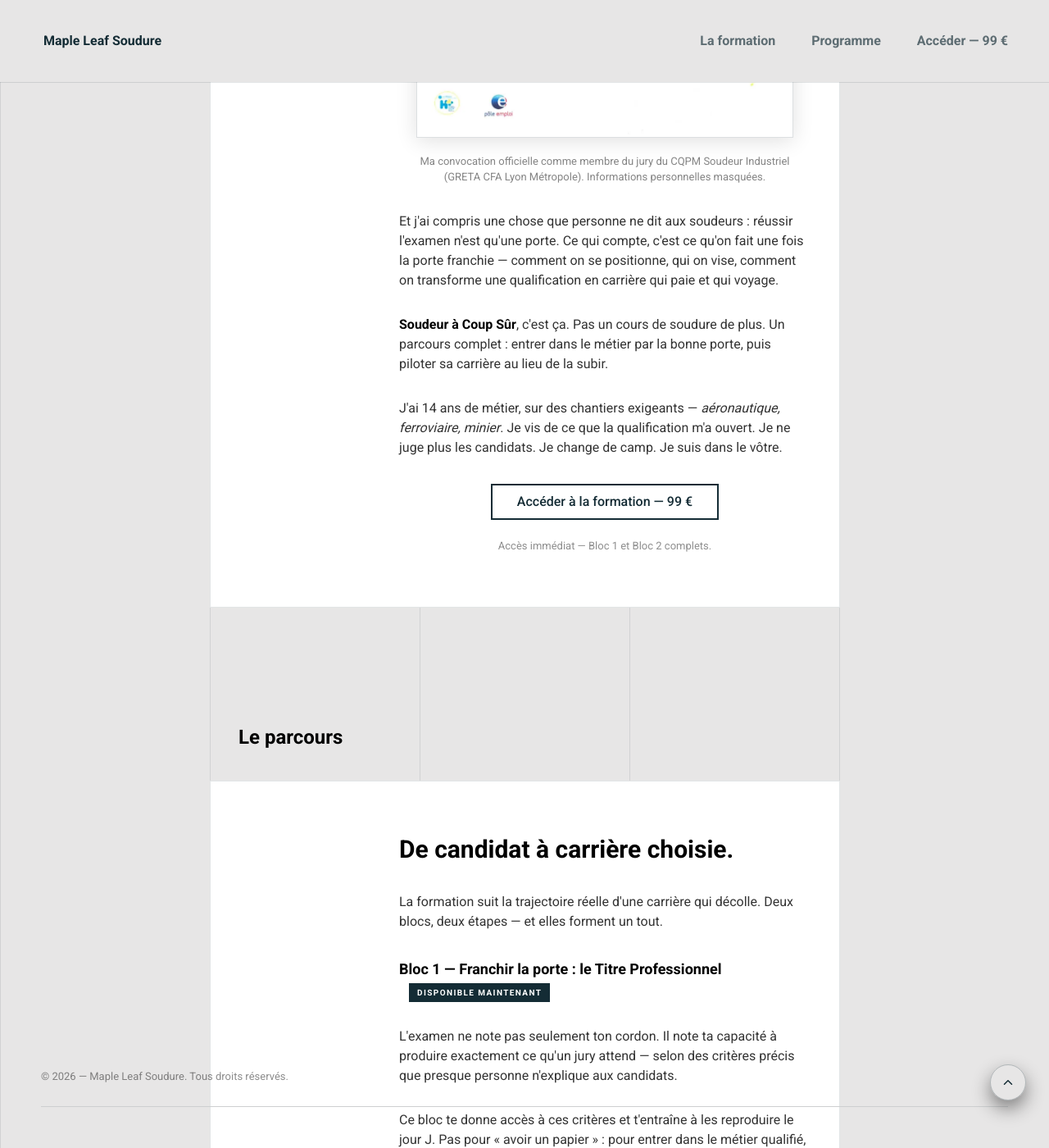
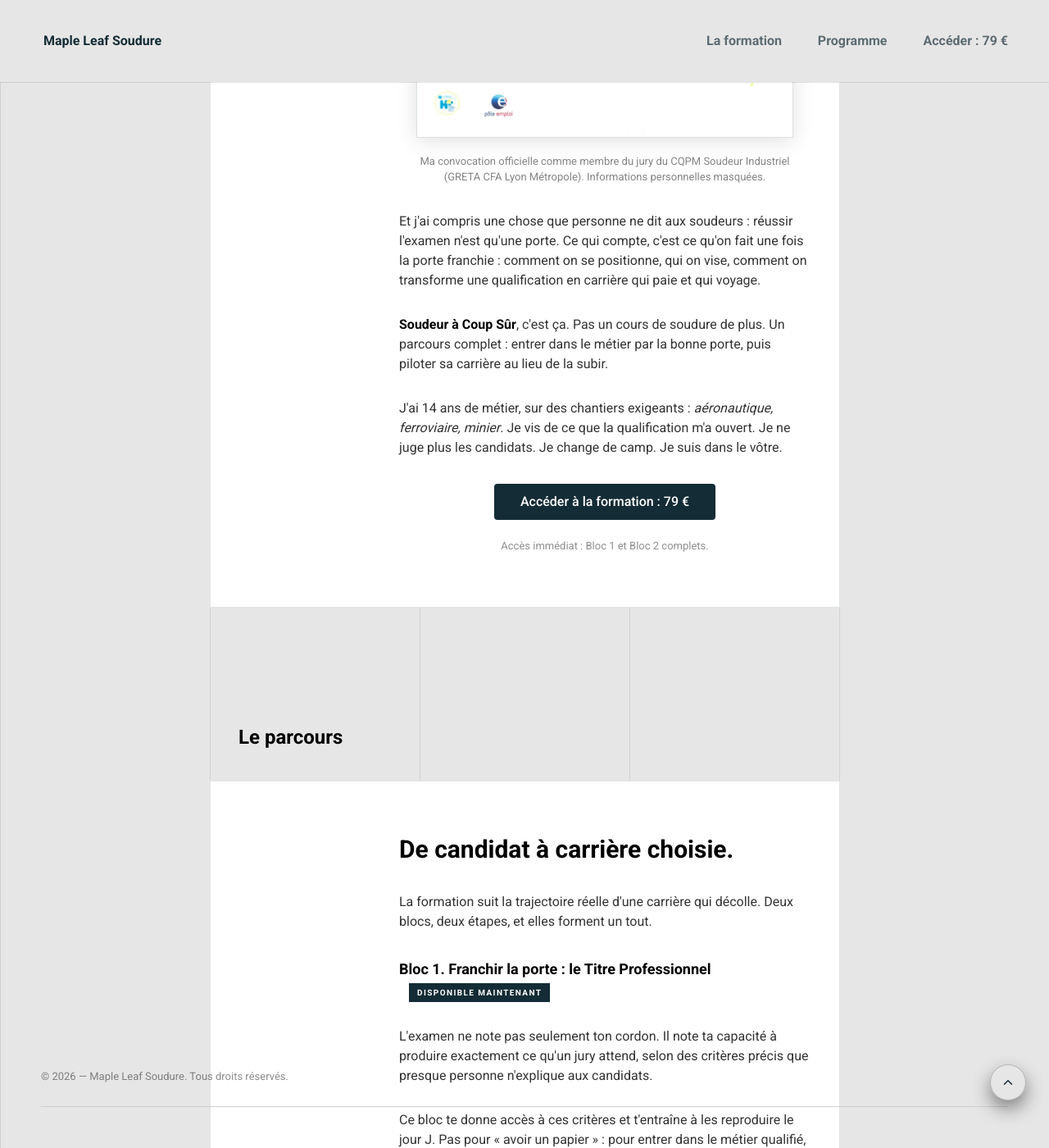
Before and after one commit to wallidguergour/mapleleafpress, a Jekyll site: the page sacsaero/index.html, which Jekyll copies as it is, in a window 1280 px wide and 1400 px high, scrolled down 4702 px. Shown: the whole window at 82% size. Built offline with Jekyll 4.4.1, drawn with Linux system fonts in a browser that asks for light colours; nearby versions of some CDN libraries; library files that are not in the unit come from our copies; some of the changed text lies outside the part shown.

Commit message:
feat: boutons solides, prix 79euro sacsaero, ponctuation sans tiret cadratin
Etape 2 — /sacsaero/ prix corriges
- 4 boutons + nav : 99 EUR -> 79 EUR (prix apres remise AERO)
- Bloc cvio-price : 99 EUR barre + 79 EUR + label 'Prix avec code AERO'
- Mention date 1er septembre 2026 et 149 EUR supprimees

Etape 3 — bloc prix /soudeur-a-coup-sur/
- Date et passage a 149 EUR conserves (page principale, non modifiee)

Etape 4 — boutons d'achat fond plein (custom.css, les deux pages)
- a.btn[data-gumroad-overlay-checkout] : fond var(--teal), texte blanc, border-radius 4px
- Hover : #1c3f50 (teal eclairci)
- :focus-visible : outline teal / outline blanc sur fond sombre
- .cvio-price__original : barre, opacite 0.45, font-size 22px
- Suppression style inline color/border-color sur boutons Gumroad section cvio-dark

Etape 5 — tirets cadratins (les deux pages)
- 24 occurrences remplacees par virgule ou deux-points selon contexte
- Head, alt, commentaires HTML conserves intacts
- Bloc 1/Bloc 2 : tiret -> point pour eviter double deux-points

Co-Authored-By: Claude Sonnet 4.6 <noreply@anthropic.com>

```diff
--- a/css/custom.css
+++ b/css/custom.css
@@ -215,6 +215,32 @@ a.btn:hover,
   color: #fff;
 }
 
+/* Boutons d'achat Gumroad — fond plein */
+a.btn[data-gumroad-overlay-checkout],
+.section.cvio-dark a.btn[data-gumroad-overlay-checkout] {
+  background: var(--teal);
+  color: #fff;
+  border-color: var(--teal);
+  border-radius: 4px;
+}
+
+a.btn[data-gumroad-overlay-checkout]:hover,
+.section.cvio-dark a.btn[data-gumroad-overlay-checkout]:hover {
+  background: #1c3f50;
+  border-color: #1c3f50;
+  color: #fff;
+}
+
+a.btn[data-gumroad-overlay-checkout]:focus-visible {
+  outline: 3px solid var(--teal);
+  outline-offset: 4px;
+}
+
+.section.cvio-dark a.btn[data-gumroad-overlay-checkout]:focus-visible {
+  outline: 3px solid rgba(255, 255, 255, 0.8);
+  outline-offset: 4px;
+}
+
 /* ================================================
    FOOTER
 ================================================ */
@@ -349,6 +375,15 @@ a.btn:hover,
 
 .cvio-price__future strong {
   color: var(--text-dark);
+}
+
+/* Prix barré — version avec remise */
+.cvio-price__original {
+  display: block;
+  font-size: 22px;
+  text-decoration: line-through;
+  opacity: 0.45;
+  margin-bottom: -4px;
 }
 
 /* Grand bouton CTA — height:auto obligatoire (border-box + height:44px du template) */
--- a/sacsaero/index.html
+++ b/sacsaero/index.html
@@ -138,7 +138,7 @@
               <ul class="menu">
                 <li class="menu-item"><a href="#section-vsl">La formation</a></li>
                 <li class="menu-item"><a href="#section-programme">Programme</a></li>
-                <li class="menu-item"><a href="#section-cta">Accéder — 99 €</a></li>
+                <li class="menu-item"><a href="#section-cta">Accéder : 79 €</a></li>
               </ul>
             </div>
           </div>
@@ -181,7 +181,7 @@
         >
 
         <p style="font-size:12px;font-weight:700;letter-spacing:0.16em;text-transform:uppercase;color:rgba(255,255,255,0.6);margin:32px 0 16px;">
-          Formation soudage — du Titre Professionnel à la carrière
+          Formation soudage, du Titre Professionnel à la carrière
         </p>
 
         <h1 class="h-title">
@@ -194,7 +194,7 @@
 
         <p style="font-size:16px;font-weight:600;line-height:1.7;color:#ffffff;max-width:560px;margin:20px auto 32px;">
           La soudure peut te bloquer à vie dans un poste qui ne mène nulle part. Ou t'ouvrir
-          une carrière qui paie vraiment, ici comme à l'étranger. La différence ne tient pas au talent —
+          une carrière qui paie vraiment, ici comme à l'étranger. La différence ne tient pas au talent,
           elle tient à ce qu'on ne t'a jamais expliqué.
         </p>
 
@@ -232,7 +232,7 @@
       <div style="text-align:center;margin-top:8px;">
         <a href="https://mapleleafwelding.gumroad.com/l/mtmqyo/AERO" class="btn hover-animated" data-gumroad-overlay-checkout="true">
           <span class="circle"></span>
-          <span class="lnk">Accéder à la formation — 99 €</span>
+          <span class="lnk">Accéder à la formation : 79 €</span>
         </a>
         <p style="font-size:13px;opacity:0.55;margin-top:12px;">Déjà convaincu ? Tu peux commencer aujourd'hui.</p>
       </div>
@@ -261,7 +261,7 @@
       </p>
 
       <p>
-        Le problème, c'est qu'on t'a vendu la soudure comme un métier — jamais comme une carrière.
+        Le problème, c'est qu'on t'a vendu la soudure comme un métier, jamais comme une carrière.
         Personne ne t'a montré la différence entre les deux. Alors la plupart des soudeurs finissent
         au même endroit :
       </p>
@@ -269,7 +269,7 @@
       <ul>
         <li>Un poste qui occupe les journées mais ne mène nulle part.</li>
         <li>Une rémunération qui stagne, parce qu'aucune compétence rare ne la tire vers le haut.</li>
-        <li>Une boîte qu'on subit, parce qu'on ne sait pas qu'on pourrait viser mieux — ni comment.</li>
+        <li>Une boîte qu'on subit, parce qu'on ne sait pas qu'on pourrait viser mieux, ni comment.</li>
       </ul>
 
      <p>
@@ -285,7 +285,7 @@
 
       <p>
         Ce n'est pas une question de talent. Des soudeurs très bons restent coincés. C'est une question
-        de <strong>trajectoire</strong> — et une trajectoire, ça se pilote.
+        de <strong>trajectoire</strong>, et une trajectoire, ça se pilote.
       </p>
 
     </div>
@@ -308,14 +308,14 @@
       </h2>
 
       <p>
-        On croit qu'attendre, « voir plus tard », rester où on est — ça ne coûte rien. C'est faux.
+        On croit qu'attendre, « voir plus tard », rester où on est : ça ne coûte rien. C'est faux.
         Ça coûte. Simplement, le coût est invisible : il s'étale sur toute une vie de travail.
       </p>
 
       <p>
         Un poste non qualifié reste indexé sur le salaire plancher. Il progresse peu. Un soudeur qui
         a la bonne qualification <em>et</em> qui sait s'en servir négocie, accède à des chantiers
-        fermés aux autres, peut viser des entreprises qui paient — ici ou ailleurs dans le monde.
+        fermés aux autres, peut viser des entreprises qui paient, ici ou ailleurs dans le monde.
       </p>
 
       <p>
@@ -373,7 +373,7 @@
 
       <p>
         Et j'ai compris une chose que personne ne dit aux soudeurs : réussir l'examen n'est qu'une porte.
-        Ce qui compte, c'est ce qu'on fait une fois la porte franchie — comment on se positionne, qui on
+        Ce qui compte, c'est ce qu'on fait une fois la porte franchie : comment on se positionne, qui on
         vise, comment on transforme une qualification en carrière qui paie et qui voyage.
       </p>
 
@@ -383,7 +383,7 @@
       </p>
 
       <p>
-        J'ai 14 ans de métier, sur des chantiers exigeants — <em>aéronautique, ferroviaire,
+        J'ai 14 ans de métier, sur des chantiers exigeants : <em>aéronautique, ferroviaire,
         minier</em>. Je vis de ce que la qualification m'a ouvert. Je ne juge
         plus les candidats. Je change de camp. Je suis dans le vôtre.
       </p>
@@ -393,10 +393,10 @@
            class="btn hover-animated"
            data-gumroad-overlay-checkout="true">
           <span class="circle"></span>
-          <span class="lnk">Accéder à la formation — 99 €</span>
+          <span class="lnk">Accéder à la formation : 79 €</span>
         </a>
         <p style="font-size:13px;opacity:0.55;margin-top:12px;">
-          Accès immédiat — Bloc 1 et Bloc 2 complets.
+          Accès immédiat : Bloc 1 et Bloc 2 complets.
         </p>
       </div>
 
@@ -418,18 +418,18 @@
       <h2 class="title_inner">De candidat à carrière choisie.</h2>
 
       <p>
-        La formation suit la trajectoire réelle d'une carrière qui décolle. Deux blocs, deux étapes —
+        La formation suit la trajectoire réelle d'une carrière qui décolle. Deux blocs, deux étapes,
         et elles forment un tout.
       </p>
 
       <h3 class="title_inner" style="font-size:18px;margin-top:32px;">
-        Bloc 1 — Franchir la porte : le Titre Professionnel
+        Bloc 1. Franchir la porte : le Titre Professionnel
         <span class="cvio-badge">Disponible maintenant</span>
       </h3>
 
       <p>
         L'examen ne note pas seulement ton cordon. Il note ta capacité à produire exactement ce
-        qu'un jury attend — selon des critères précis que presque personne n'explique aux candidats.
+        qu'un jury attend, selon des critères précis que presque personne n'explique aux candidats.
       </p>
 
       <p>
@@ -453,7 +453,7 @@
       </div>
 
       <h3 class="title_inner" style="font-size:18px;margin-top:32px;">
-        Bloc 2 — Piloter la carrière : viser haut, aller où on veut
+        Bloc 2. Piloter la carrière : viser haut, aller où on veut
         <span class="cvio-badge">Disponible maintenant</span>
       </h3>
 
@@ -465,7 +465,7 @@
       <ul>
         <li>Le template de candidature qui te démarque.</li>
         <li>L'usage de GitHub comme preuve de compétence concrète.</li>
-        <li>Comment identifier et viser les entreprises AAA — celles qui paient.</li>
+        <li>Comment identifier et viser les entreprises AAA, celles qui paient.</li>
         <li>Comment construire un profil qui facilite l'expatriation et la mobilité internationale.</li>
       </ul>
 
@@ -480,7 +480,7 @@
           <strong>Et après ?</strong> Une formation distincte, dédiée à l'indépendance
           (se mettre à son compte, trouver ses clients, bâtir son activité), viendra prolonger
           le parcours pour ceux qui voudront aller jusque-là. Elle n'est pas incluse dans
-          Soudeur à Coup Sûr — c'est l'étape d'après.
+          Soudeur à Coup Sûr : c'est l'étape d'après.
         </p>
       </div>
 
@@ -522,14 +522,14 @@
 
       <h3 class="title_inner" style="font-size:16px;margin-top:24px;">C'est pour toi si :</h3>
       <ul>
-        <li>Tu es soudeur et tu sens que tu plafonnes — tu veux décoller.</li>
+        <li>Tu es soudeur et tu sens que tu plafonnes : tu veux décoller.</li>
         <li>Tu es en reconversion et tu veux entrer dans le métier par la grande porte, pas par la petite.</li>
-        <li>Tu veux que la soudure te serve, t'emmène — pas qu'elle t'occupe.</li>
+        <li>Tu veux que la soudure te serve, t'emmène, pas qu'elle t'occupe.</li>
       </ul>
 
       <h3 class="title_inner" style="font-size:16px;margin-top:24px;">Ce n'est pas pour toi si :</h3>
       <ul>
-        <li>Tu cherches seulement à apprendre les bases du geste — ce n'est pas un cours de soudure débutant.</li>
+        <li>Tu cherches seulement à apprendre les bases du geste : ce n'est pas un cours de soudure débutant.</li>
         <li>Tu penses qu'une carrière se construit sans rien décider.</li>
       </ul>
 
@@ -580,27 +580,23 @@
       <h2 class="title_inner">Commence aujourd'hui.</h2>
 
       <p>
-        Soudeur à Coup Sûr — le parcours complet : Bloc 1 (le Titre Professionnel) et Bloc 2 (le
+        Soudeur à Coup Sûr, le parcours complet : Bloc 1 (le Titre Professionnel) et Bloc 2 (le
         pilotage de carrière), bonus inclus. Vidéos accessibles en ligne.
       </p>
 
       <div class="cvio-price">
-        <span class="cvio-price__amount">99 €</span>
-        <span class="cvio-price__label">Prix de lancement</span>
-        <p class="cvio-price__future">
-          Le prix passe à <strong>149 €</strong> le 1er septembre 2026.
-          Si tu rejoins avant, tu ne paies jamais la différence, même pendant les vacances.
-          Et tu accèdes immédiatement à l'intégralité de la formation.
-        </p>
+        <span class="cvio-price__original">99 €</span>
+        <span class="cvio-price__amount">79 €</span>
+        <span class="cvio-price__label">Prix avec code AERO</span>
       </div>
 
-      <a href="https://mapleleafwelding.gumroad.com/l/mtmqyo/AERO" class="btn hover-animated" style="color:#fff;border-color:rgba(255,255,255,0.7);" data-gumroad-overlay-checkout="true">
+      <a href="https://mapleleafwelding.gumroad.com/l/mtmqyo/AERO" class="btn hover-animated" data-gumroad-overlay-checkout="true">
   <span class="circle"></span>
-  <span class="lnk">Accéder à la formation — 99 €</span>
+  <span class="lnk">Accéder à la formation : 79 €</span>
 </a>
 
       <p style="font-size:13px;opacity:0.55;margin-top:16px;">
-        Accès immédiat à l'intégralité de la formation après paiement — Bloc 1, Bloc 2 et bonus inclus.
+        Accès immédiat à l'intégralité de la formation après paiement : Bloc 1, Bloc 2 et bonus inclus.
       </p>
 
       <hr style="margin:48px 0;border:none;border-top:1px solid rgba(255,255,255,0.1);">
@@ -648,7 +644,7 @@
             « J'ai peur de ne pas avoir le niveau. »
           </button>
           <div class="cvio-faq__a">
-            <p>La formation ne t'apprend pas à souder de zéro — elle s'adresse à ceux qui veulent
+            <p>La formation ne t'apprend pas à souder de zéro : elle s'adresse à ceux qui veulent
             transformer la soudure en carrière. Que tu sois déjà en poste ou en reconversion, le
             rôle de la formation est de combler l'écart entre « exercer un métier » et « piloter une
             carrière ». C'est exactement là qu'elle te prend.</p>
@@ -668,7 +664,7 @@
 
         <div class="cvio-faq__item">
           <button class="cvio-faq__q" type="button">
-            « Je vise l'étranger — est-ce que ça me concerne ? »
+            « Je vise l'étranger : est-ce que ça me concerne ? »
           </button>
           <div class="cvio-faq__a">
             <p>Oui. Le Bloc 2 traite directement de la construction d'un profil qui facilite
@@ -691,7 +687,7 @@
             « Pourquoi me croire ? »
           </button>
           <div class="cvio-faq__a">
-            <p>Parce que je n'ai pas seulement passé des examens — j'en ai fait passer, comme membre
+            <p>Parce que je n'ai pas seulement passé des examens : j'en ai fait passer, comme membre
             de jury au GRETA de Lyon. Et parce que je vis du métier depuis 14 ans, sur des chantiers
             exigeants. Ce n'est pas une formation théorique de quelqu'un qui a quitté l'atelier.</p>
           </div>
@@ -727,7 +723,7 @@
 
       <a href="https://mapleleafwelding.gumroad.com/l/mtmqyo/AERO" class="btn hover-animated" data-gumroad-overlay-checkout="true">
           <span class="circle"></span>
-          <span class="lnk">Accéder à la formation — 99 €</span>
+          <span class="lnk">Accéder à la formation : 79 €</span>
         </a>
 
 
```
Also changed, not shown: soudeur-a-coup-sur/index.html (+30 -30 lines).
